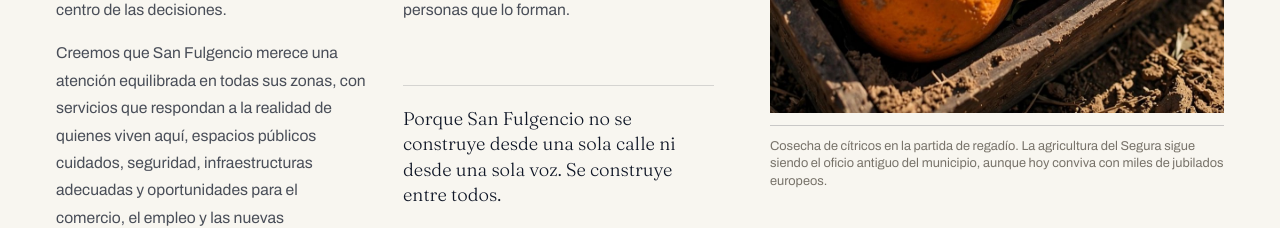
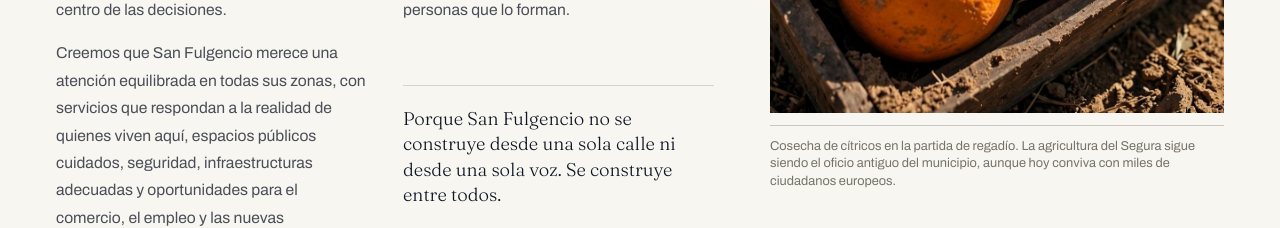
Before and after one commit to traco146/Upsf, a React (Vite) app: page / in a window 1280 px wide. Shown: the part 2460-2688 px from the top of the page. Built offline with nearby package versions, Linux system fonts and the light colour scheme; a web font is replaced by a local one.

Commit message:
Add files via upload

```diff
--- a/src/i18n.tsx
+++ b/src/i18n.tsx
@@ -742,7 +742,7 @@ const COPY: Record<Language, Copy> = {
         "Entendemos la política local como una responsabilidad con nuestros vecinos: escuchar, proponer, trabajar y rendir cuentas. Sin depender de siglas nacionales, con la mirada puesta en nuestro municipio y en las personas que lo forman.",
       ],
       closing: "Porque San Fulgencio no se construye desde una sola calle ni desde una sola voz. Se construye entre todos.",
-      figcaption: "Cosecha de cítricos en la partida de regadío. La agricultura del Segura sigue siendo el oficio antiguo del municipio, aunque hoy conviva con miles de jubilados europeos.",
+      figcaption: "Cosecha de cítricos en la partida de regadío. La agricultura del Segura sigue siendo el oficio antiguo del municipio, aunque hoy conviva con miles de ciudadanos europeos.",
       imageAlt: "Naranjas recién recogidas en una caja de madera sobre la tierra de la vega",
     },
     alley: {
@@ -1031,7 +1031,7 @@ const COPY: Record<Language, Copy> = {
         "We see local politics as a responsibility to our neighbours: listening, proposing, working and being accountable. Independent of national party agendas, focused solely on our municipality and the people who make it up.",
       ],
       closing: "Because San Fulgencio is not built from a single street or a single voice. It is built together.",
-      figcaption: "Citrus harvest in the irrigated plots. Farming remains the municipality’s oldest trade, even while coexisting with thousands of European retirees.",
+      figcaption: "Citrus harvest in the irrigated plots. Farming remains the municipality’s oldest trade, even while coexisting with thousands of European citizens.",
       imageAlt: "Freshly picked oranges in a wooden crate on the soil of the Segura plain",
     },
     alley: {
```
Also changed, not shown: unidos-por-san-fulgencio.html (+2 -2 lines).
